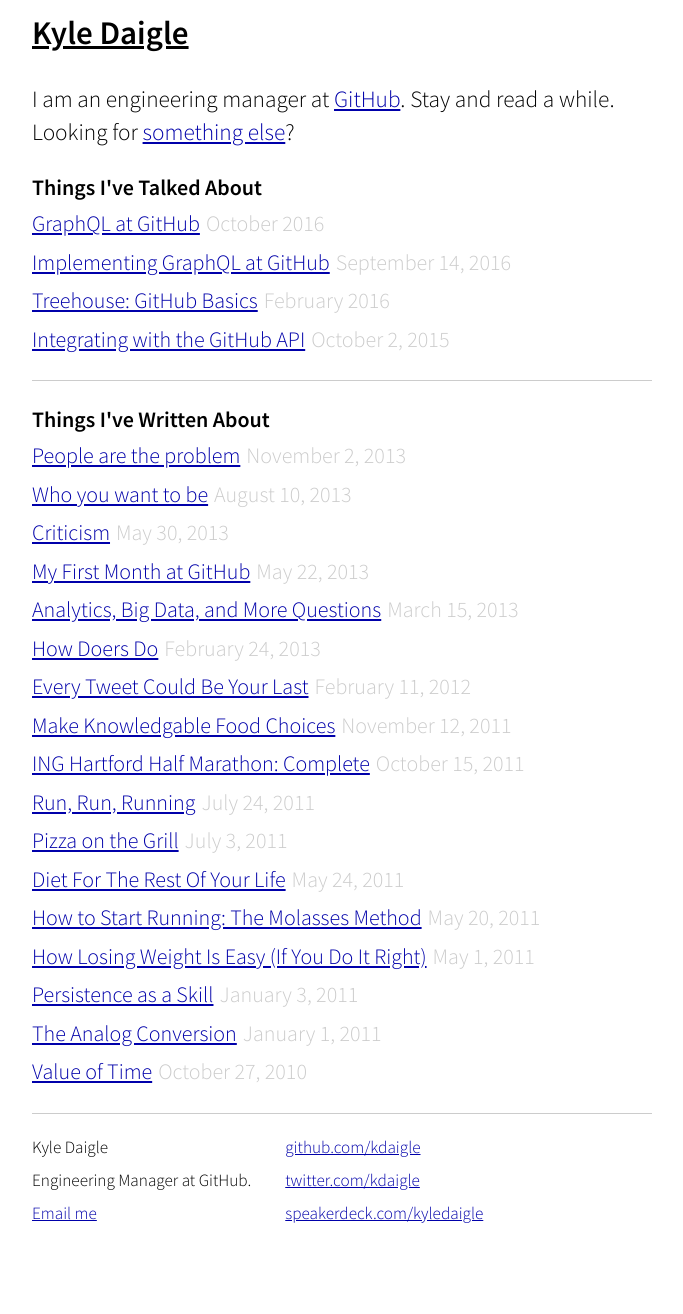
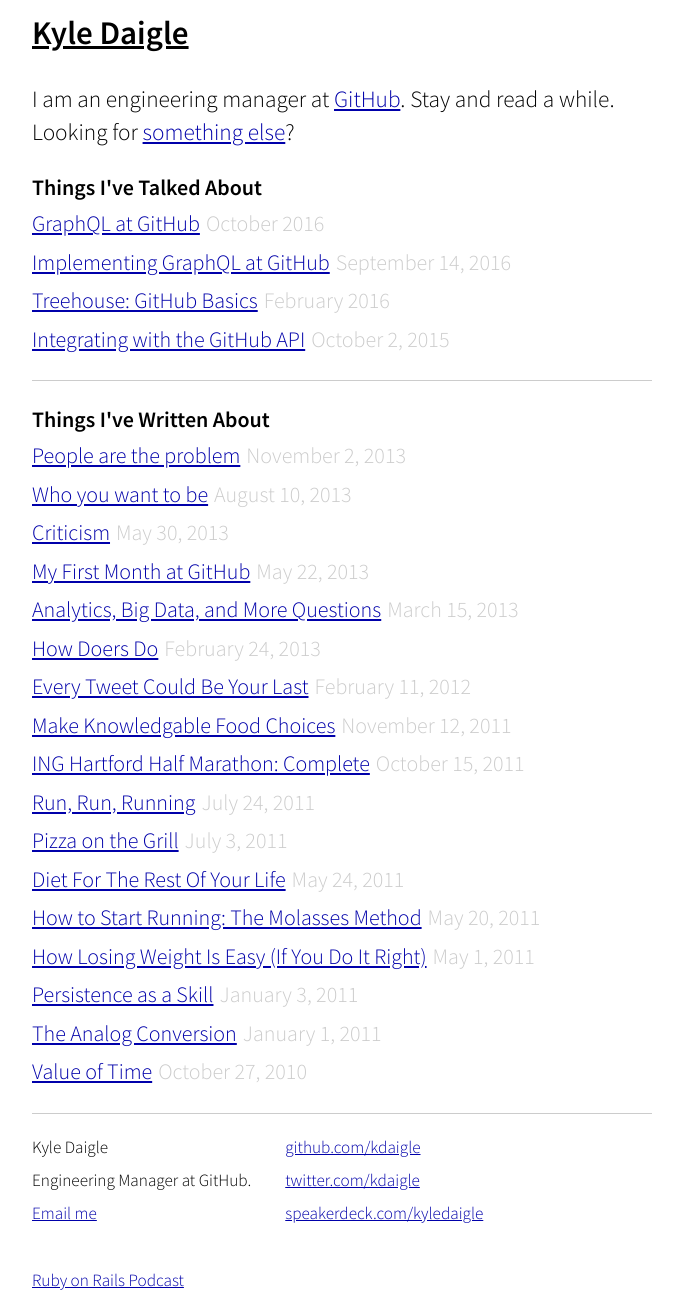
Before and after one commit to kdaigle/kdaigle.github.io, a Jekyll site: the page built from index.html, in a window 1280 px wide. Shown: the whole page, without its empty margins (298-981 px from the left). Built offline with Jekyll 4.4.1, drawn with Linux system fonts in a browser that asks for light colours; before the commit the page ends 1247 px from its top, so only the background shows below that.

Commit message:
Link to the Podcast

```diff
--- a/_layouts/default.html
+++ b/_layouts/default.html
@@ -41,11 +41,11 @@
                 <a href="http://www.speakerdeck.com/kyledaigle">speakerdeck.com/kyledaigle</a><br/>
               </p>
             </div>
-            <!-- <div class="contact">
+            <div class="contact">
               <p>
-                <a href="http://kyledaigle.tumblr.com/">kyledaigle.tumblr.com</a><br />
+                <a href="http://5by5.tv/rubyonrails">Ruby on Rails Podcast</a><br />
               </p>
-            </div> -->
+            </div>
           </div>
         </div>
       </div> <!-- /container -->
```
